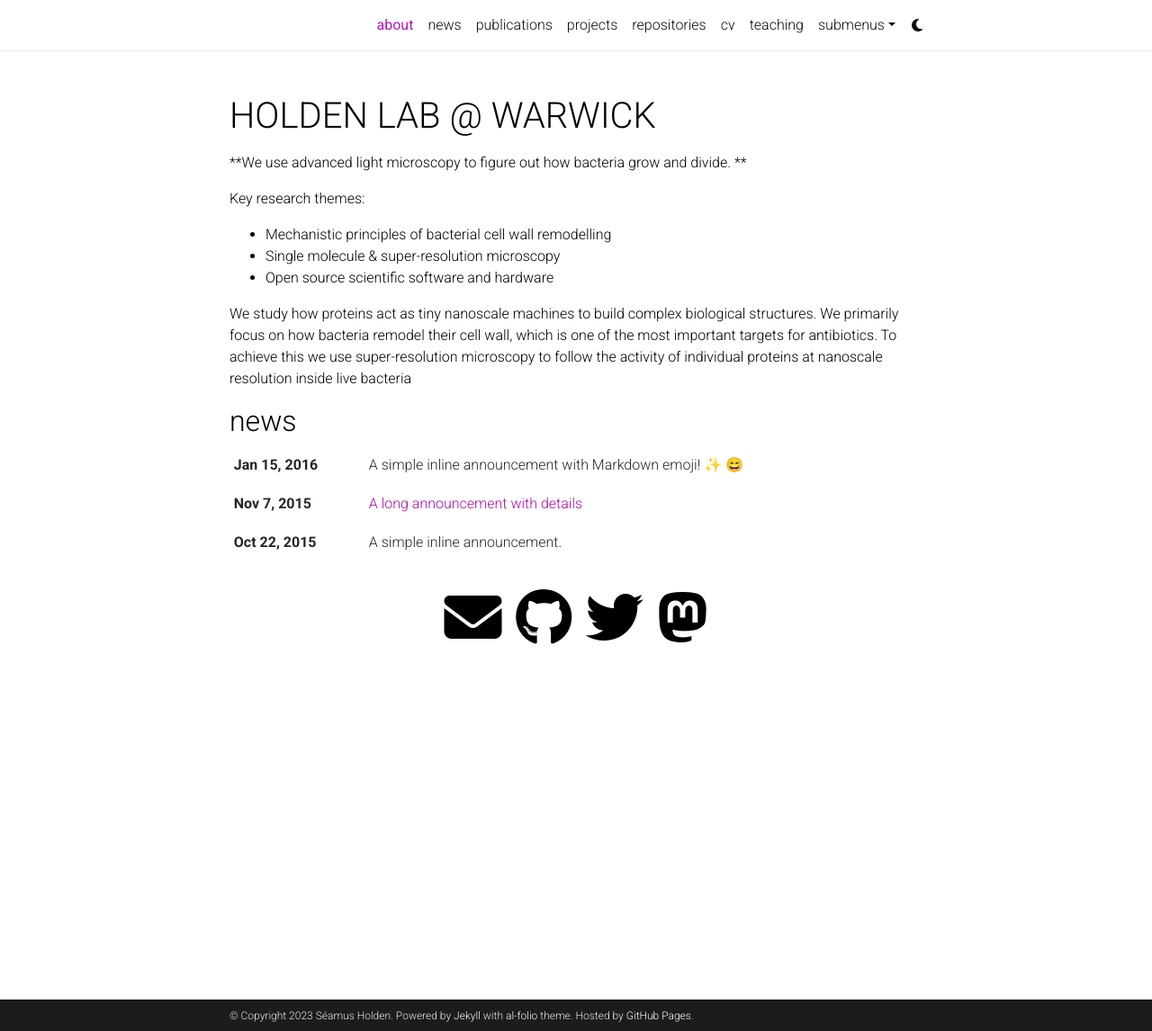
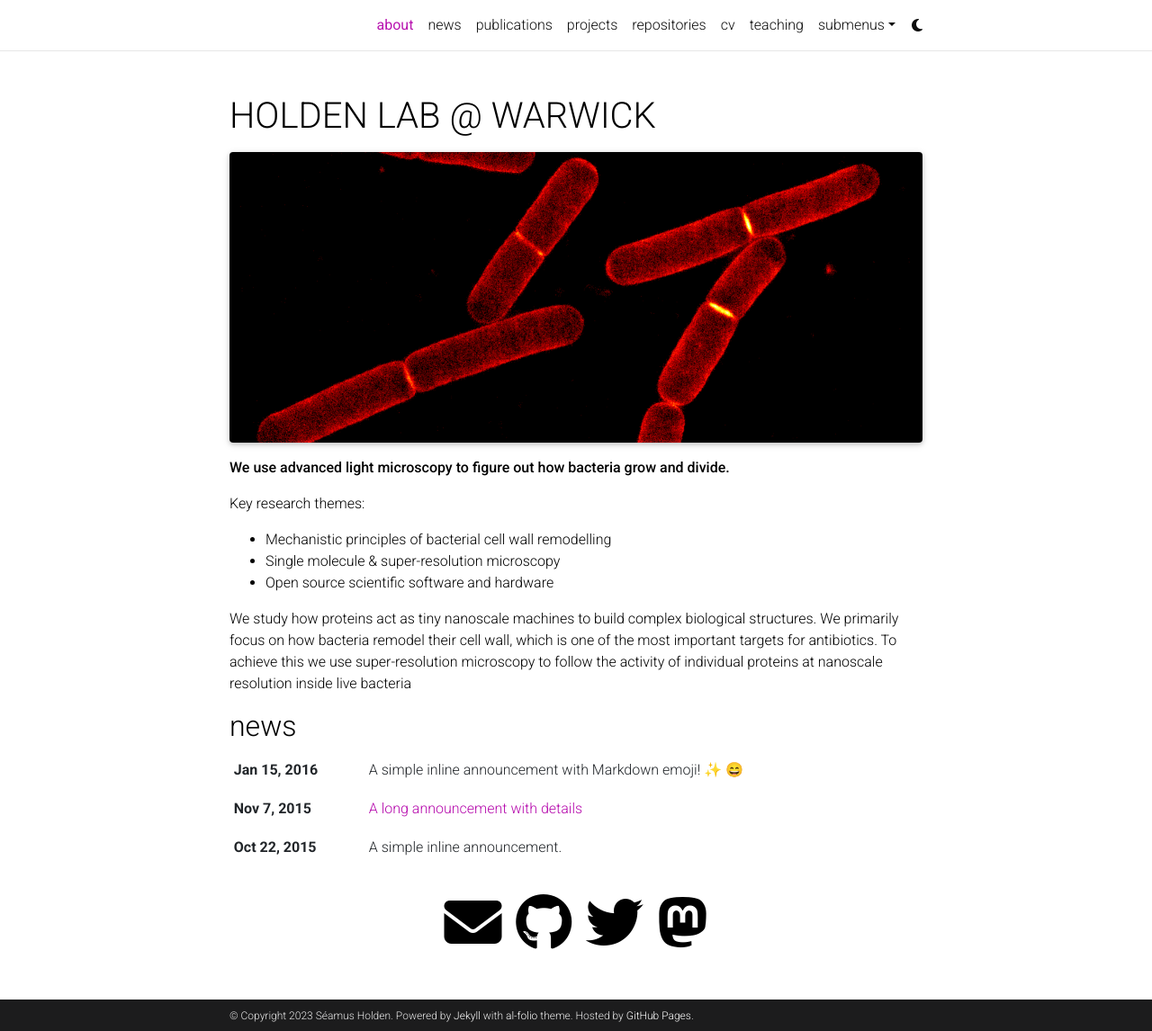
Before and after one commit to HoldenLab/holdenlab.github.io, a Jekyll site: the page built from _pages/about.md, in a window 1280 px wide and 1146 px high. Shown: the whole window at 90% size. Built offline with Jekyll 4.4.1, drawn with Linux system fonts in a browser that asks for light colours; full-size pictures stand in for the smaller copies a plugin makes; emoji names are drawn with the system emoji font; comment, search, counter and statistics services are not loaded; a style sheet for code colours, icons or effects is not loaded.

Commit message:
Updates to the home page

```diff
--- a/_pages/about.md
+++ b/_pages/about.md
@@ -10,7 +10,13 @@
 social: true  # includes social icons at the bottom of the page
 ---
 
-**We use advanced light microscopy to figure out how bacteria grow and divide. **
+<div class="row">
+    <div class="col-sm mt-3 mt-md-0">
+        {% include figure.html path="assets/img/STORM B sub cell wall crop.png" title="STORM microscopy of the Bacillus subtilis cell wall" class="img-fluid rounded z-depth-1" %}
+    </div>
+</div>
+
+**We use advanced light microscopy to figure out how bacteria grow and divide.**
 
 Key research themes:
 
```
Also changed, not shown: assets/img/STORM B sub cell wall crop.png (added), assets/img/STORM B sub cell wall.png (added).
